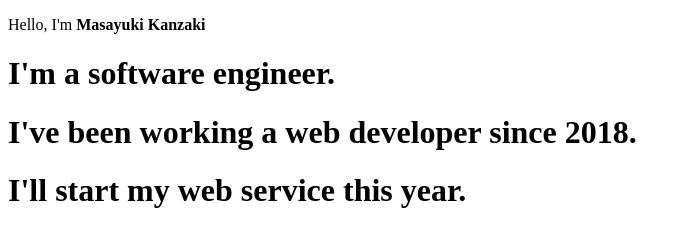
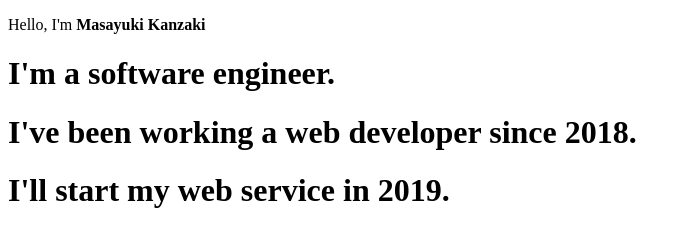
Before and after one commit to Masayuki-Kanzaki/Masayuki-Kanzaki.github.io, a plain HTML site: page index.html in a window 1280 px wide. Shown: the whole page, without its empty margins (0-690 px from the left). Drawn offline with Linux system fonts and the light colour scheme.

Commit message:
Update my message 2nd time

```diff
--- a/index.html
+++ b/index.html
@@ -8,6 +8,6 @@
     <p>Hello, I'm <strong>Masayuki Kanzaki</strong></p>
     <h1>I'm a software engineer.</h1>
     <h1>I've been working a web developer since 2018.</h1>
-    <h1>I'll start my web service this year.</h1>
+    <h1>I'll start my web service in 2019.</h1>
   </body>
 </html>
```
